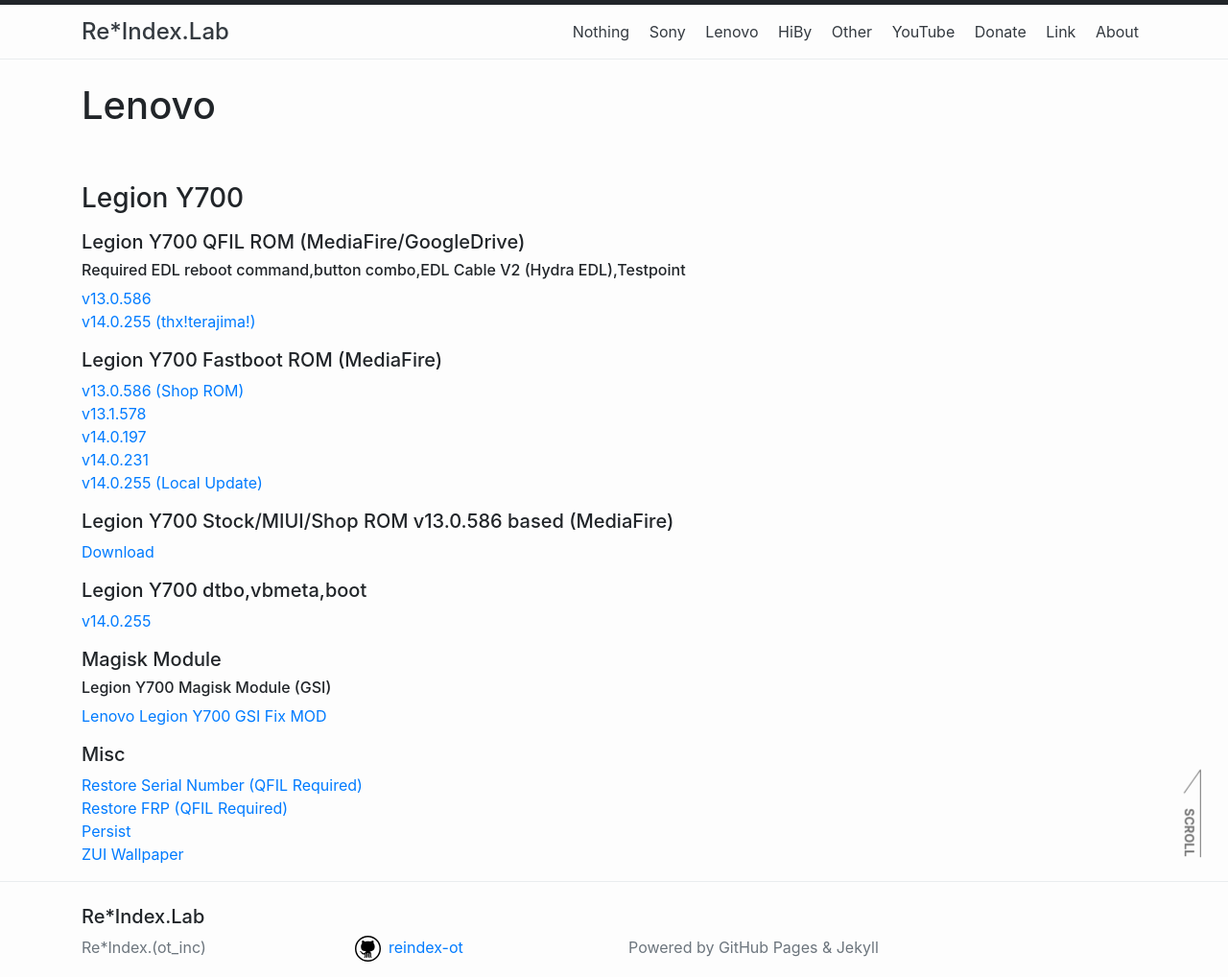
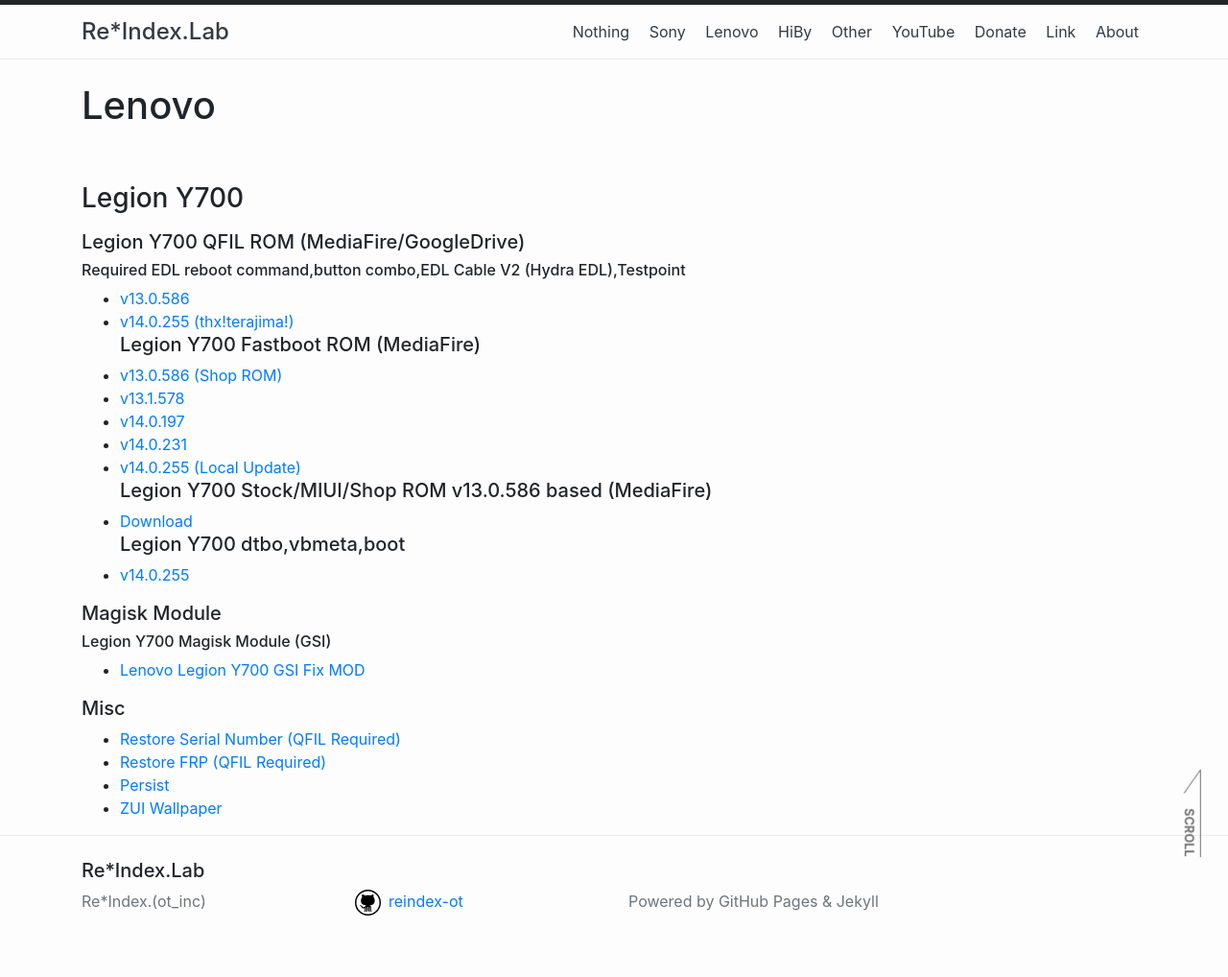
Before and after one commit to reindex-ot/reindex-ot.github.io, a Jekyll site: the page built from lenovo.md, in a window 1280 px wide. Shown: the whole page at 96% size. Built offline with Jekyll 4.4.1, drawn with Linux system fonts in a browser that asks for light colours; after the commit the page ends 970 px from its top, so only the background shows below that.

```diff
--- a/lenovo.md
+++ b/lenovo.md
@@ -7,25 +7,25 @@ permalink: /lenovo/
 ### Legion Y700
 ##### Legion Y700 QFIL ROM (MediaFire/GoogleDrive)
 ###### Required EDL reboot command,button combo,EDL Cable V2 (Hydra EDL),Testpoint
-[v13.0.586](https://www.mediafire.com/file/dwu5qmb59hu6dk0/LEGION_Stock_EDL.7z/)<br>
-[v14.0.255 (thx!terajima!)](https://drive.google.com/file/d/1o09kref9SRXpE8E9J49ZZBGjm1k-ebuR/view?usp=share_link)<br>
+- [v13.0.586](https://www.mediafire.com/file/dwu5qmb59hu6dk0/LEGION_Stock_EDL.7z/)<br>
+- [v14.0.255 (thx!terajima!)](https://drive.google.com/file/d/1o09kref9SRXpE8E9J49ZZBGjm1k-ebuR/view?usp=share_link)<br>
 ##### Legion Y700 Fastboot ROM (MediaFire)
-[v13.0.586 (Shop ROM)](https://www.mediafire.com/file/deevf55yizd667m/LEGION_Y700_ShopROM_13.0.586.7z/)<br>
-[v13.1.578](https://www.mediafire.com/file/wyq924hz13bj5s8/LEGION_Y700_StockROM_13.1.578.7z/)<br>
-[v14.0.197](https://www.mediafire.com/file/9mg5gphdpv363e3/LEGION_Y700_StockROM_14.0.197.7z/)<br>
-[v14.0.231](https://www.mediafire.com/file/gojkcrdm6q1zr49/LEGION_Y700_StockROM_14.0.231.7z/)<br>
-[v14.0.255 (Local Update)](https://www.mediafire.com/file/nzidr5w3kf70wq6/update_Legion_Y700_v14.0.255.zip/file)<br>
+- [v13.0.586 (Shop ROM)](https://www.mediafire.com/file/deevf55yizd667m/LEGION_Y700_ShopROM_13.0.586.7z/)<br>
+- [v13.1.578](https://www.mediafire.com/file/wyq924hz13bj5s8/LEGION_Y700_StockROM_13.1.578.7z/)<br>
+- [v14.0.197](https://www.mediafire.com/file/9mg5gphdpv363e3/LEGION_Y700_StockROM_14.0.197.7z/)<br>
+- [v14.0.231](https://www.mediafire.com/file/gojkcrdm6q1zr49/LEGION_Y700_StockROM_14.0.231.7z/)<br>
+- [v14.0.255 (Local Update)](https://www.mediafire.com/file/nzidr5w3kf70wq6/update_Legion_Y700_v14.0.255.zip/file)<br>
 ##### Legion Y700 Stock/MIUI/Shop ROM v13.0.586 based (MediaFire)
-[Download](https://www.mediafire.com/file/xs0zj9nnmen5i7j/Y700_v13.0.586_ROM.7z/)<br>
+- [Download](https://www.mediafire.com/file/xs0zj9nnmen5i7j/Y700_v13.0.586_ROM.7z/)<br>
 ##### Legion Y700 dtbo,vbmeta,boot
-[v14.0.255](https://www.mediafire.com/file/ri36vf0s50v7miw/Legion_Y700_v14.0.255_boot%252Cdtbo.vbmeta.7z/file)
+- [v14.0.255](https://www.mediafire.com/file/ri36vf0s50v7miw/Legion_Y700_v14.0.255_boot%252Cdtbo.vbmeta.7z/file)
 
 ##### Magisk Module
 ###### Legion Y700 Magisk Module (GSI)
-[Lenovo Legion Y700 GSI Fix MOD](https://github.com/reindex-ot/LegionY700-GSI-Fix_MOD)<br>
+- [Lenovo Legion Y700 GSI Fix MOD](https://github.com/reindex-ot/LegionY700-GSI-Fix_MOD)<br>
 
 ##### Misc
-[Restore Serial Number (QFIL Required)](https://www.mediafire.com/file/hgi2i7tab5fh6rj/fpinfo_restore.bin/)<br>
-[Restore FRP (QFIL Required)](https://www.mediafire.com/file/9arstg8us7xfnf3/frp.bin/)<br>
-[Persist](https://www.mediafire.com/file/cmpf9t5d4h4tk2s/persist.img/)<br>
-[ZUI Wallpaper](https://www.mediafire.com/file/0o7czwhbpmbluvz/ZUI_wallpaper.7z/)<br>
+- [Restore Serial Number (QFIL Required)](https://www.mediafire.com/file/hgi2i7tab5fh6rj/fpinfo_restore.bin/)<br>
+- [Restore FRP (QFIL Required)](https://www.mediafire.com/file/9arstg8us7xfnf3/frp.bin/)<br>
+- [Persist](https://www.mediafire.com/file/cmpf9t5d4h4tk2s/persist.img/)<br>
+- [ZUI Wallpaper](https://www.mediafire.com/file/0o7czwhbpmbluvz/ZUI_wallpaper.7z/)<br>
```
